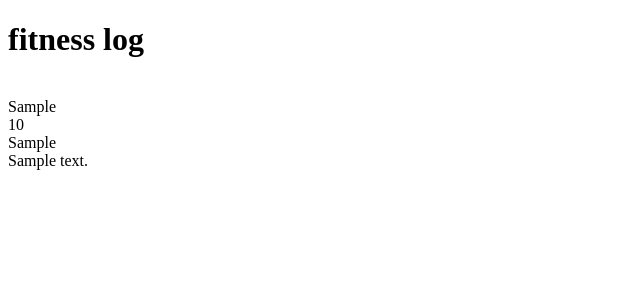
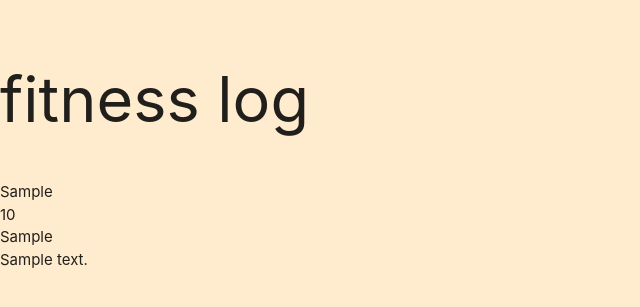
Before and after one commit to Code-Institute-Submissions/Fitness-tracker-MS3, a Flask app: page / in a window 1280 px wide. Shown: the top 307 px of the page, without its empty margins (0-640 px from the left). Run offline with Flask 2, Linux system fonts and the light colour scheme; a database or web service that is not in the repository returns one stand-in record (values such as "Sample title"); some libraries are stand-ins or nearby versions.

Commit message:
testing static file setup success, materialize also implemented

```diff
--- /dev/null
+++ b/static/css/style.css
@@ -0,0 +1,3 @@
+body {
+    background-color: blanchedalmond;
+}
--- a/templates/base.html
+++ b/templates/base.html
@@ -4,12 +4,21 @@
 <head>
     <meta charset="UTF-8">
     <meta name="viewport" content="width=device-width, initial-scale=1.0">
+    <link rel="stylesheet" href="https://cdnjs.cloudflare.com/ajax/libs/font-awesome/5.15.1/css/all.min.css" integrity="sha512-+4zCK9k+qNFUR5X+cKL9EIR+ZOhtIloNl9GIKS57V1MyNsYpYcUrUeQc9vNfzsWfV28IaLL3i96P9sdNyeRssA==" crossorigin="anonymous" type="text/css">
+    <link rel="stylesheet" href="https://cdnjs.cloudflare.com/ajax/libs/materialize/1.0.0/css/materialize.min.css" type="text/css">
+    <link rel="stylesheet" href="{{ url_for('static', filename='css/style.css') }}" type="text/css">
+    <br>{% block styles %} {% endblock %}
     <title>fitness log</title>
 </head>
 
 <body>
     <h1>fitness log</h1>
     {% block content %} {% endblock %}
+
+    <script src="https://code.jquery.com/jquery-3.5.1.min.js" integrity="sha256-9/aliU8dGd2tb6OSsuzixeV4y/faTqgFtohetphbbj0=" crossorigin="anonymous"></script>
+    <script src="https://cdnjs.cloudflare.com/ajax/libs/materialize/1.0.0/js/materialize.min.js"></script>
+    <script src="{{ url_for ('static', filename='js/script.js') }}"></script>
+    <br>{% block scripts %} {% endblock %}
 </body>
 
 </html>
```
Also changed, not shown: static/js/script.js (added).
